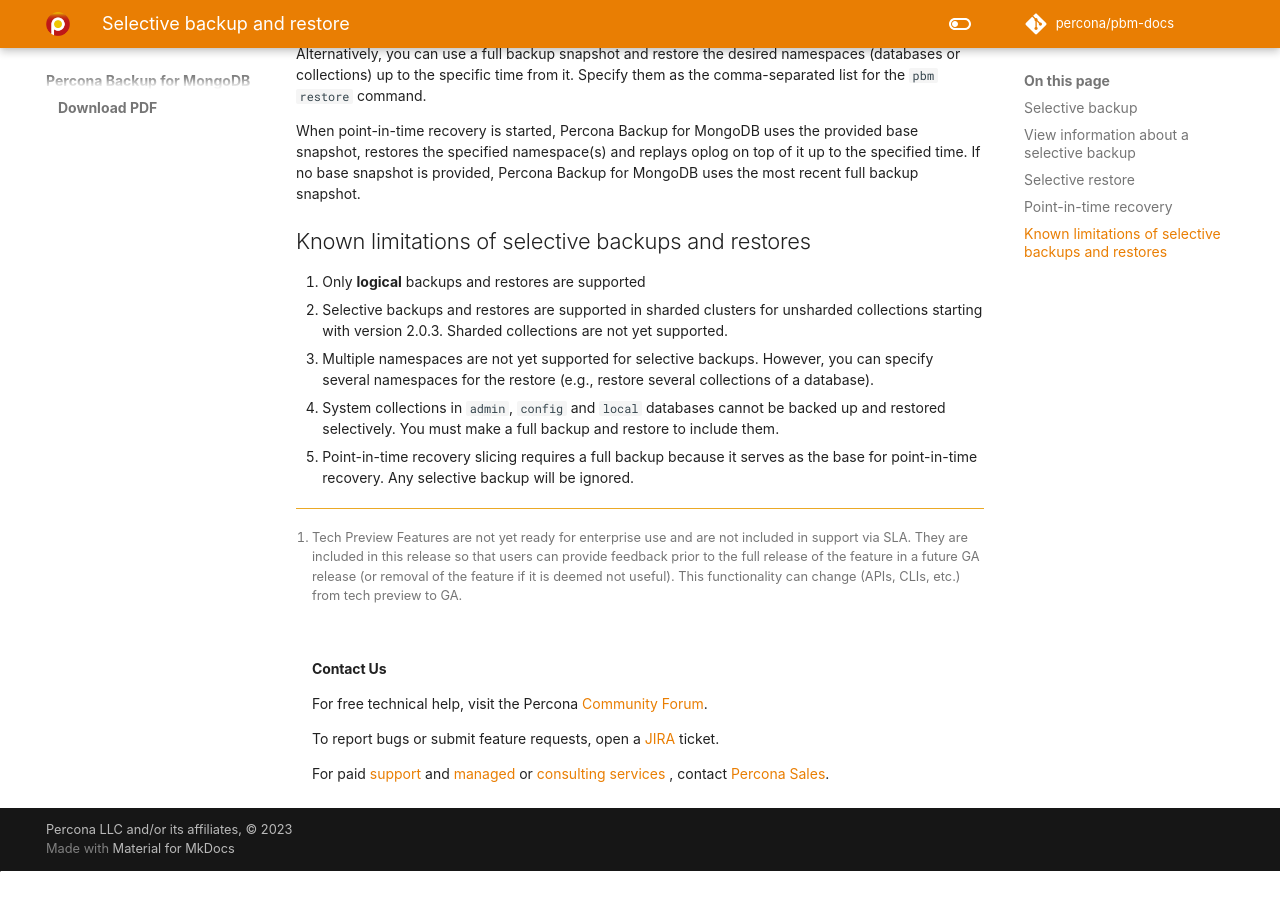
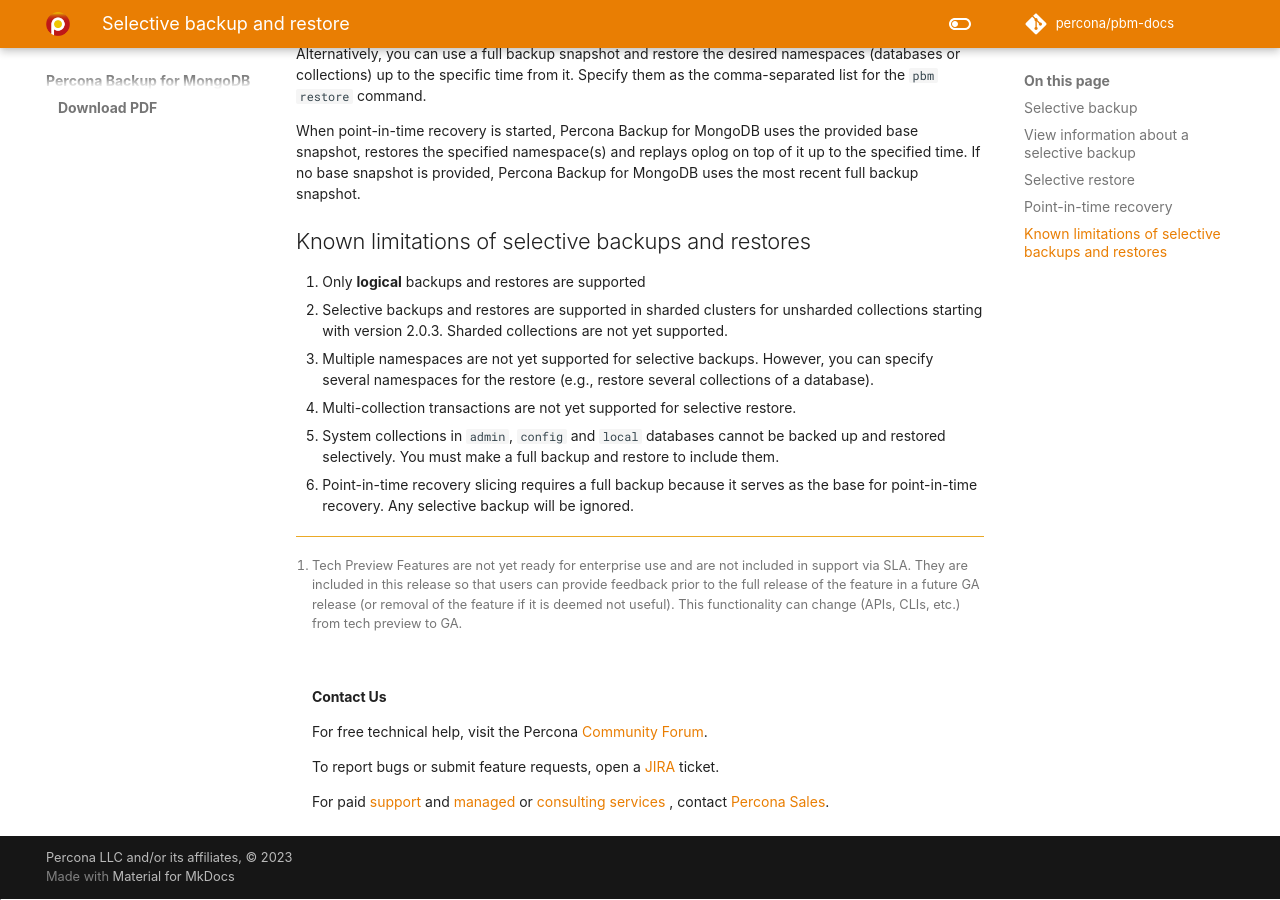
Before and after one commit to percona/pbm-docs, an MkDocs documentation site: the page built from docs/usage/selective-backup.md, in a window 1280 px wide and 900 px high, scrolled down 2302 px. Built offline with MkDocs 1.6.1 and Material for MkDocs 9.7.7, drawn with Linux system fonts in a browser that asks for light colours; nearby versions of some CDN libraries; some web fonts are replaced; comment, search, counter and statistics services are not loaded; before the commit the page ends 3174 px from its top, so only the background shows below that.

Commit message:
Added a note about multi-collection transactions

```diff
--- a/docs/usage/selective-backup.md
+++ b/docs/usage/selective-backup.md
@@ -114,7 +114,8 @@
 1. Only **logical** backups and restores are supported
 2. Selective backups and restores are supported in sharded clusters for unsharded collections starting with version 2.0.3. Sharded collections are not yet supported.
 3. Multiple namespaces are not yet supported for selective backups. However, you can specify several namespaces for the restore (e.g., restore several collections of a database).
-4.	System collections in ``admin``, ``config`` and ``local`` databases cannot be backed up and restored selectively. You must make a full backup and restore to include them.
-5.	Point-in-time recovery slicing requires a full backup because it serves as the base for point-in-time recovery. Any selective backup will be ignored.
+4. Multi-collection transactions are not yet supported for selective restore.
+5. System collections in ``admin``, ``config`` and ``local`` databases cannot be backed up and restored selectively. You must make a full backup and restore to include them.
+6.	Point-in-time recovery slicing requires a full backup because it serves as the base for point-in-time recovery. Any selective backup will be ignored.
 
 [^1]: Tech Preview Features are not yet ready for enterprise use and are not included in support via SLA. They are included in this release so that users can provide feedback prior to the full release of the feature in a future GA release (or removal of the feature if it is deemed not useful). This functionality can change (APIs, CLIs, etc.) from tech preview to GA.
```
